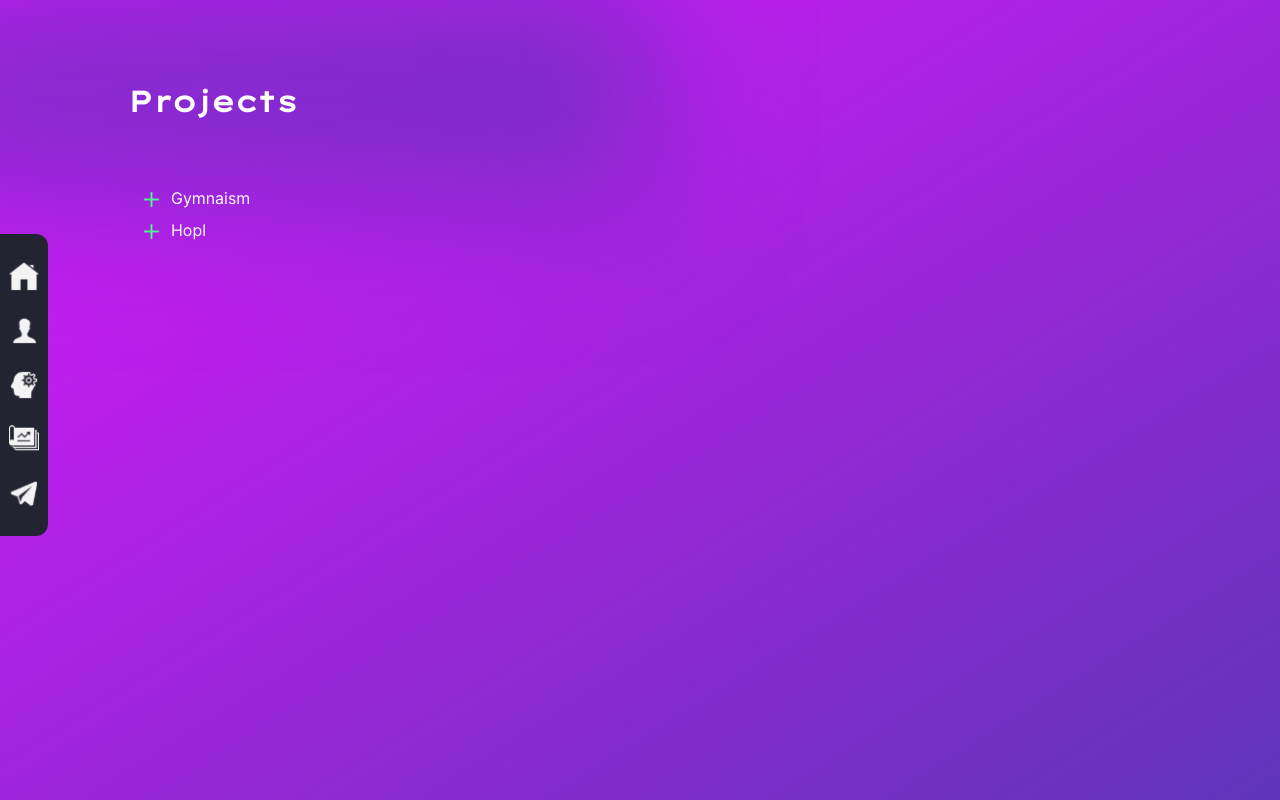
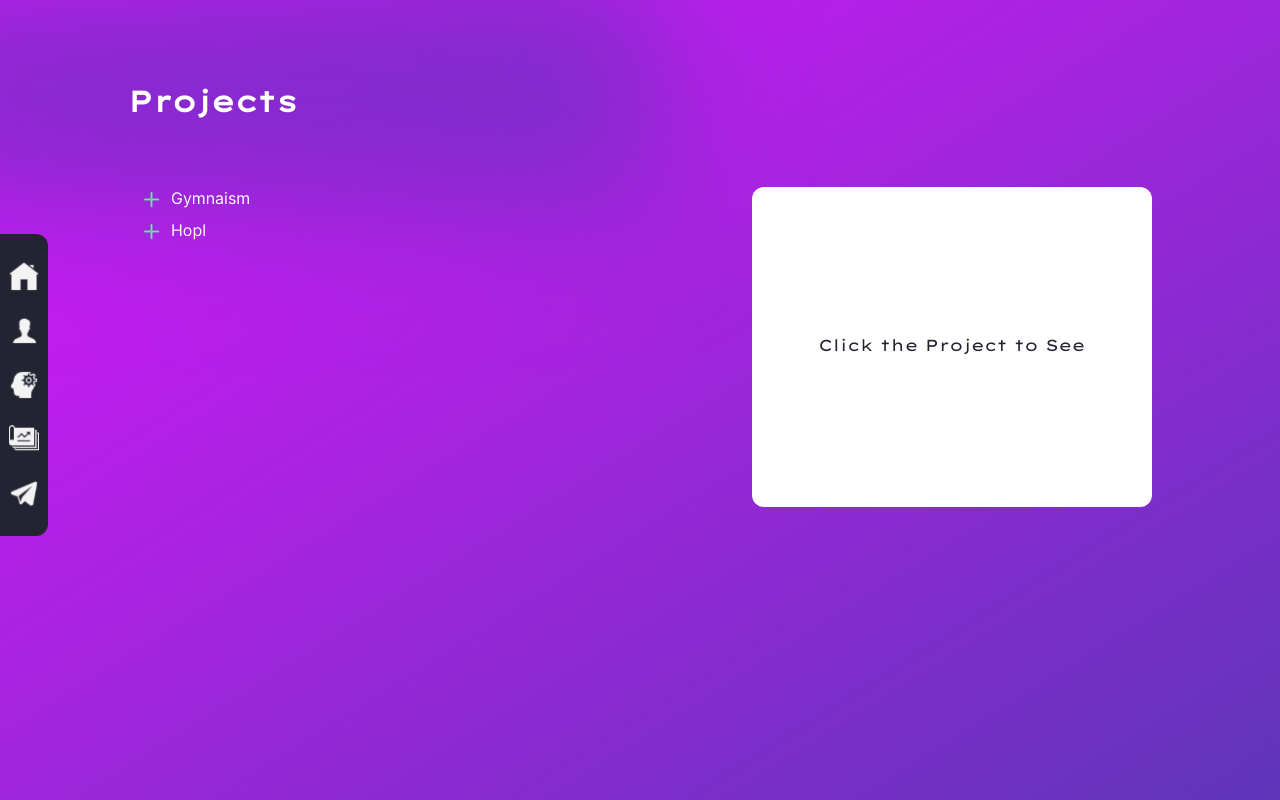
Before and after one commit to Airbornharsh/NewPortFolio, a Next.js app: page /projects in a window 1280 px wide. Built offline with nearby package versions, Linux system fonts and the light colour scheme.

Commit message:
Chnaged The Project view Card

```diff
--- a/components/Wrapper1.jsx
+++ b/components/Wrapper1.jsx
@@ -3,7 +3,7 @@ import NavBar from "./NavBar";
 
 const Wrapper1 = (props) => {
   return (
-    <div className="min-h-screen w-screen bg-gradient-to-br from-[#DE16FF] to-[#5F35B9] flex justify-center text-white">
+    <div className="min-h-screen w-screen bg-gradient-to-br from-[#DE16FF] to-[#5F35B9] flex justify-center text-white ">
       <NavBar />
       {props.children}
       <div className="w-[60vw] h-60 absolute -top-8 rounded-2xl -left-28 blur-[70px] bg-[#5f35b9a8]"></div>
--- a/pages/projects.jsx
+++ b/pages/projects.jsx
@@ -55,7 +55,7 @@ const projects = () => {
               activeProject ? "flex" : "hidden"
             }`}
           >
-            {activeProject ? (
+            {activeProject && (
               <div className=" w-[25rem] min-h-[20rem] pb-5 bg-white rounded-xl text-[#232432] p-2 px-6 pt-4 gap-3 flex flex-col  max800:w-[calc(100vw-6rem)]  max800:h-[calc(100vh-3rem)] max800:ml-[1rem] max500:w-[calc(100vw-3rem)] relative">
                 <div className="h-10">
                   {activeProject.isWebsite ? (
@@ -108,16 +108,15 @@ const projects = () => {
                   onClick={CloseProject}
                 />
               </div>
-            ) : (
-              <div
-                className={`w-[25rem] min-h-[20rem] pb-5 bg-white rounded-xl text-[#232432] p-2 px-6 pt-4 gap-3 flex flex-col  max800:w-[calc(100vw-6rem)]  max800:h-[calc(100vh-3rem)] max800:ml-[1rem] max500:w-[calc(100vw-3rem)] relative justify-center items-center font-LexendPeta ${
-                  activeProject ? "flex" : "hidden"
-                }`}
-              >
-                Click the Project to See
-              </div>
             )}
           </div>
+          {!activeProject && (
+            <div
+              className={`w-[25rem] min-h-[20rem] pb-5 bg-white rounded-xl text-[#232432] p-2 px-6 pt-4 gap-3 flex justify-center items-center font-LexendPeta  max800:hidden`}
+            >
+              Click the Project to See
+            </div>
+          )}
         </div>
       </div>
     </Wrapper1>
```
Also changed, not shown: styles/globals.css (line endings or trailing spaces).
